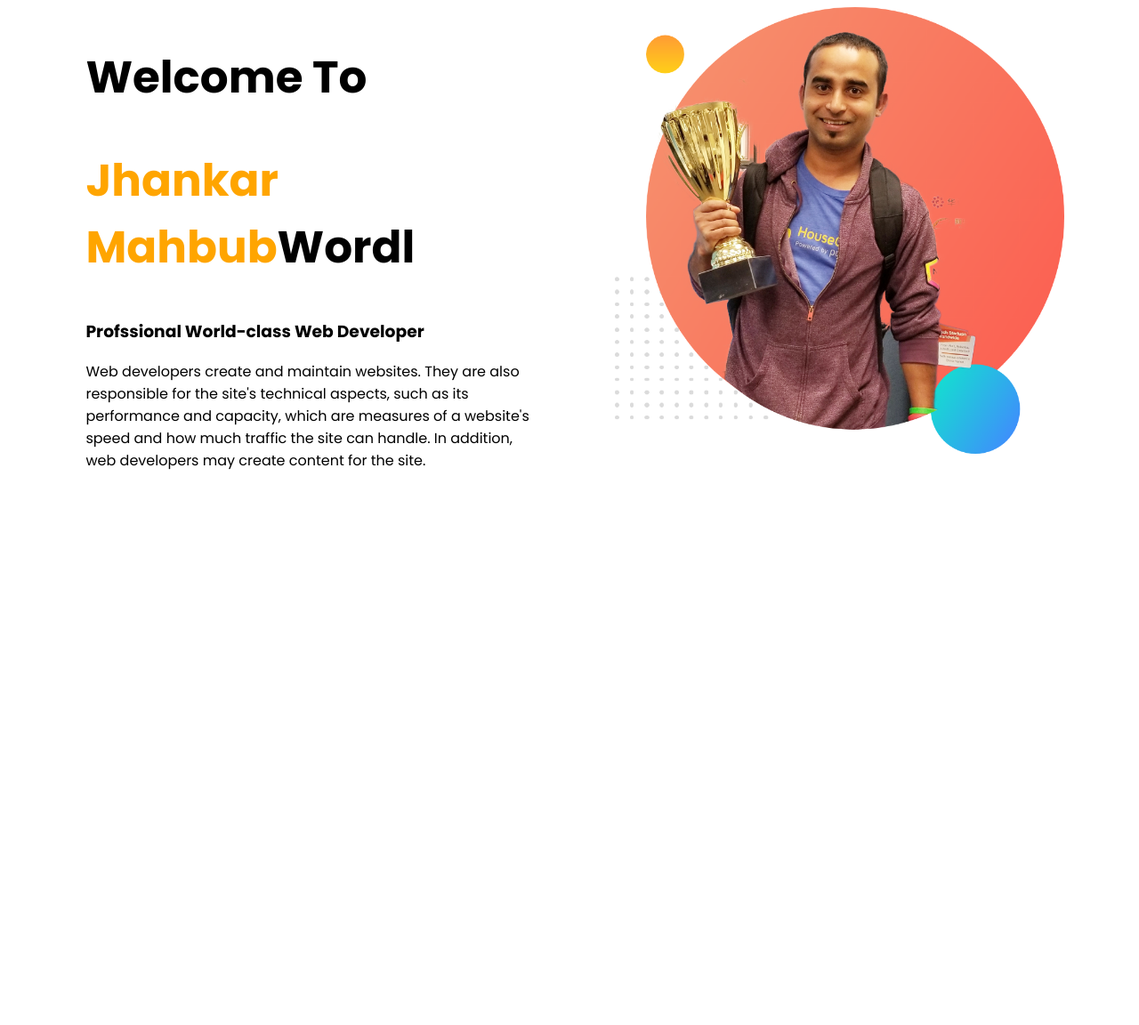
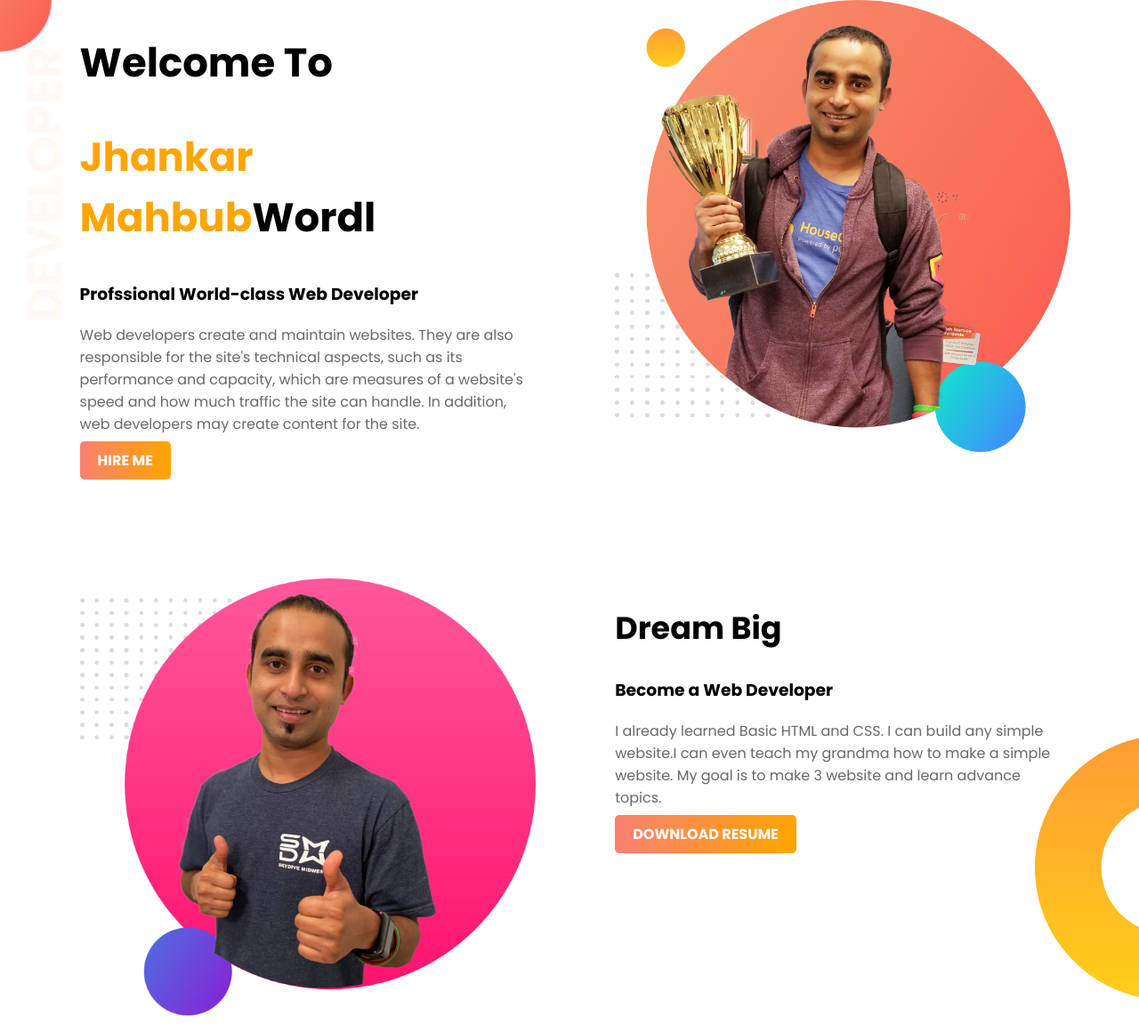
Before and after one commit to sabbersr/portfolio, a plain HTML site: page index.html in a window 1280 px wide. Shown: the whole page at 89% size. Before the commit the page ends 800 px from the top, so only its background shows below. Drawn offline with Linux system fonts and the light colour scheme.

Commit message:
second section completed

```diff
--- a/index.html
+++ b/index.html
@@ -10,16 +10,30 @@
 </head>
 <body>
 
-<section>
+<section class="top-banner">
     <div class="half-width">
     <h1>Welcome To</h1>
     <h1><span class="name-highlight">Jhankar Mahbub</span>Wordl</h1>
     <h3>Profssional World-class Web Developer</h3>
     <p>Web developers create and maintain websites. They are also responsible for the site's technical aspects, such as its performance and capacity, which are measures of a website's speed and how much traffic the site can handle. In addition, web developers may create content for the site.</p>
+    <a href="#" target="_blank" class="link-button">HIRE ME</a>
     </div>
     <div class="half-width">
     <img src="images/jhankar.png" alt="Jhankar">
     </div>
 </section>
+
+<section class="dream-section">
+    <div class="half-width">
+     <img src="images/jhankar2.png" alt="Jhankar2">
+    </div>
+    <div class="half-width">
+     <h2>Dream Big</h2>
+     <h3>Become a Web Developer</h3>
+     <p>I already learned Basic HTML and CSS. I can build any simple website.I can even teach my grandma how to make a simple website. My goal is to make 3 website and learn advance topics.</p>
+     <a href="#" target="_blank" class="link-button">DOWNLOAD RESUME</a>
+    </div>
+</section>
+
 </body>
 </html>
--- a/style.css
+++ b/style.css
@@ -1,9 +1,13 @@
 @import url('https://fonts.googleapis.com/css2?family=Poppins:wght@100;300;400;500;600;700;800&display=swap');
 body{
+    margin:0;
     font-family: 'Poppins', sans-serif;
 }
 h1{
-    font-size: 50px;
+    font-size: 45px;
+}
+p{
+    color: dimgray;
 }
 .name-highlight{
     color: orange;
@@ -17,3 +21,27 @@ h1{
 .half-width img{
     width: 100%;
 }
+.top-banner{
+   background-image: url("images/top-banner.png");
+   background-repeat: no-repeat;
+}
+section{
+    height: 500px;
+    padding-bottom: 150px;
+}
+.link-button{
+    text-decoration: none;
+    color: white;
+    font-weight: 700;
+    background-image: linear-gradient(90deg,salmon,orange);
+    padding: 10px 20px;
+    border-radius: 5px;
+}
+.dream-section{
+    background-image: url(images/dream-bg.png);
+    background-repeat: no-repeat;
+    background-position: right;
+}
+h2{
+    font-size: 35px;
+}
```
